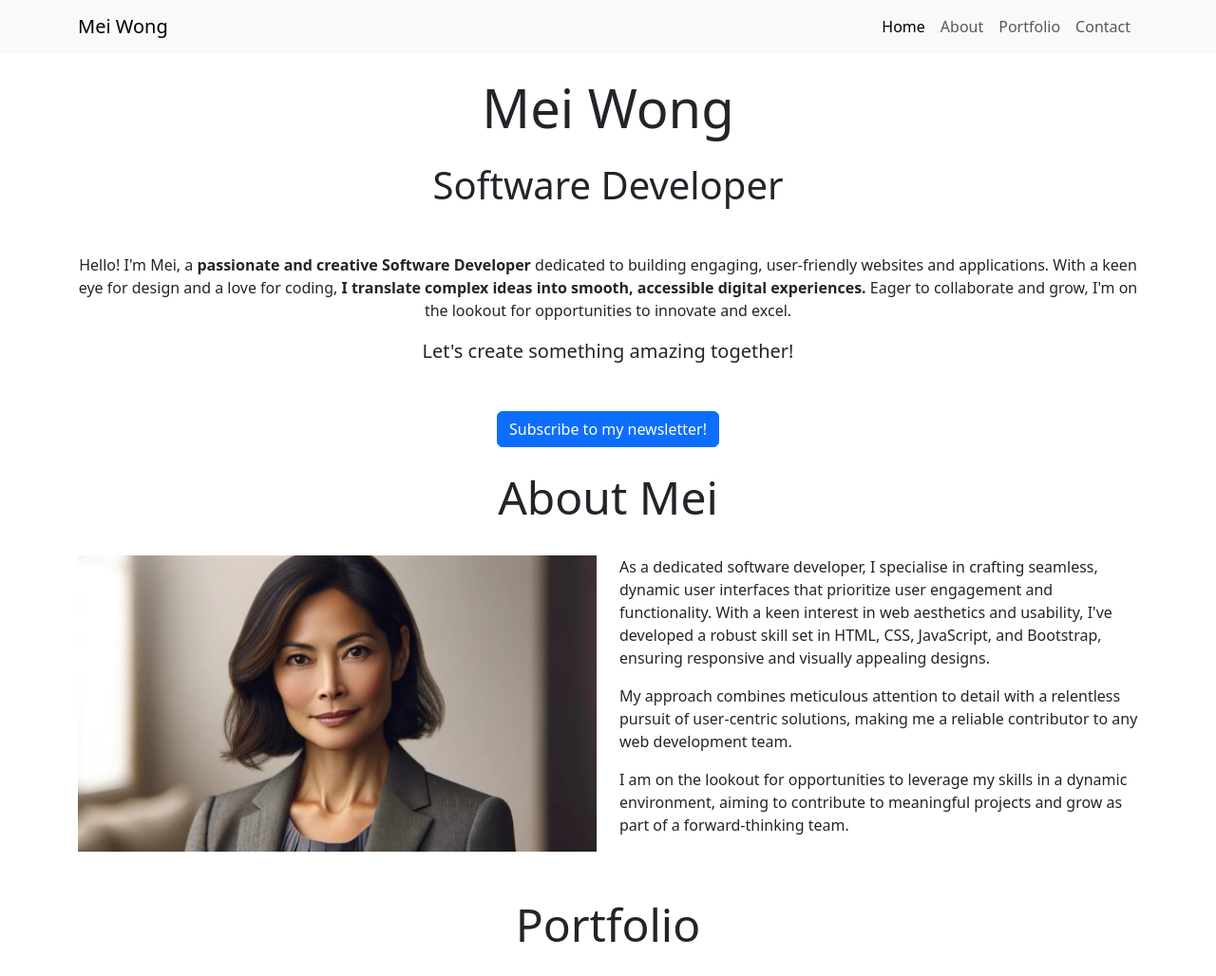
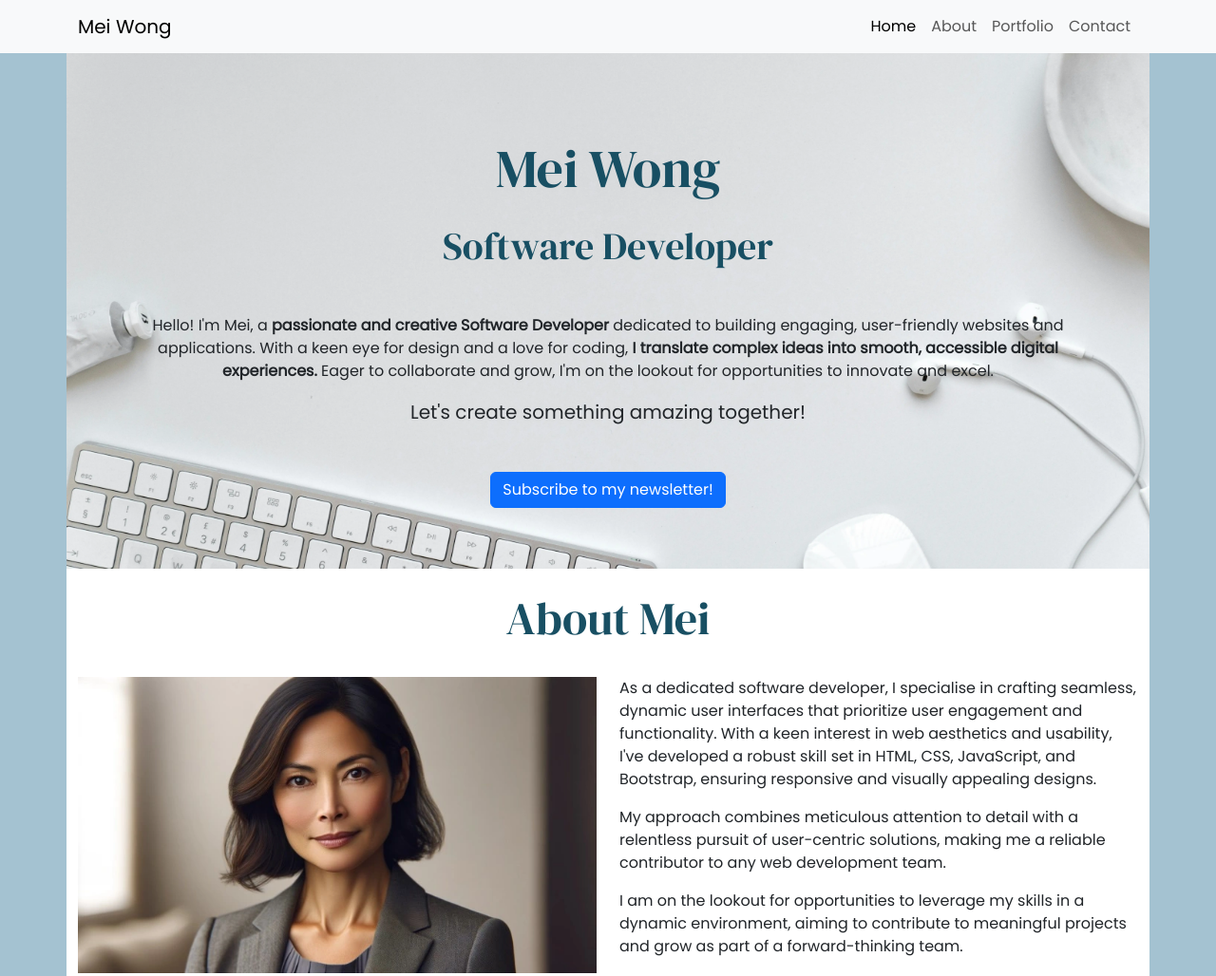
Before and after one commit to Ceri-Jane/dev-portfolio, a plain HTML site: page index.html in a window 1280 px wide. Shown: the top 1028 px of the page at 95% size. Drawn offline with nearby package versions, Linux system fonts and the light colour scheme.

Commit message:
Add first custom styles

```diff
--- /dev/null
+++ b/assets/css/style.css
@@ -0,0 +1,48 @@
+/*
+    #a4c2d1; egg blue
+    #dbdcde; light grey
+    #1f7798; mid-blue
+    #184f63; dark-blue
+*/
+
+/* global styles */
+
+@import url('https://fonts.googleapis.com/css2?family=DM+Serif+Display:ital@0;1&family=Poppins&display=swap');
+
+body {
+    font-family: "Poppins" , sans-serif;
+    background-color: #a4c2d1; /* egg blue */
+}
+
+h1,
+h2 {
+    font-family: "DM Serif Display" , serif;
+    color: #184f63; /* dark blue */
+}
+
+/* About Section */
+
+#about {
+    background-color: white;
+}
+
+/* Portfolio */
+
+#portfolio {
+    background-color: #dbdcde; /* light grey */
+}
+
+/* Contact Section */
+
+#contact {
+    background-color: white;
+}
+
+#hero {
+    background-color: #dbdcde; /* light grey */
+    background-image: url("../images/background.webp");
+    background-size: cover;
+    background-position: 50% 70%;
+    min-height: 500px;
+    padding: 5% 7%;
+}
--- a/index.html
+++ b/index.html
@@ -8,7 +8,9 @@
     <!-- Bootstrap CSS Link -->
     <link href="https://cdn.jsdelivr.net/npm/bootstrap@5.3.3/dist/css/bootstrap.min.css" rel="stylesheet"
         integrity="sha384-QWTKZyjpPEjISv5WaRU9OFeRpok6YctnYmDr5pNlyT2bRjXh0JMhjY6hW+ALEwIH" crossorigin="anonymous">
-</head>
+<!-- Custom CSS stylesheet -->
+    <link rel="stylesheet" href="assets/css/style.css">
+    </head>
 
 <body>
     <nav class="navbar navbar-expand-sm bg-body-tertiary">
```
Also changed, not shown: assets/images/background.webp (added).
